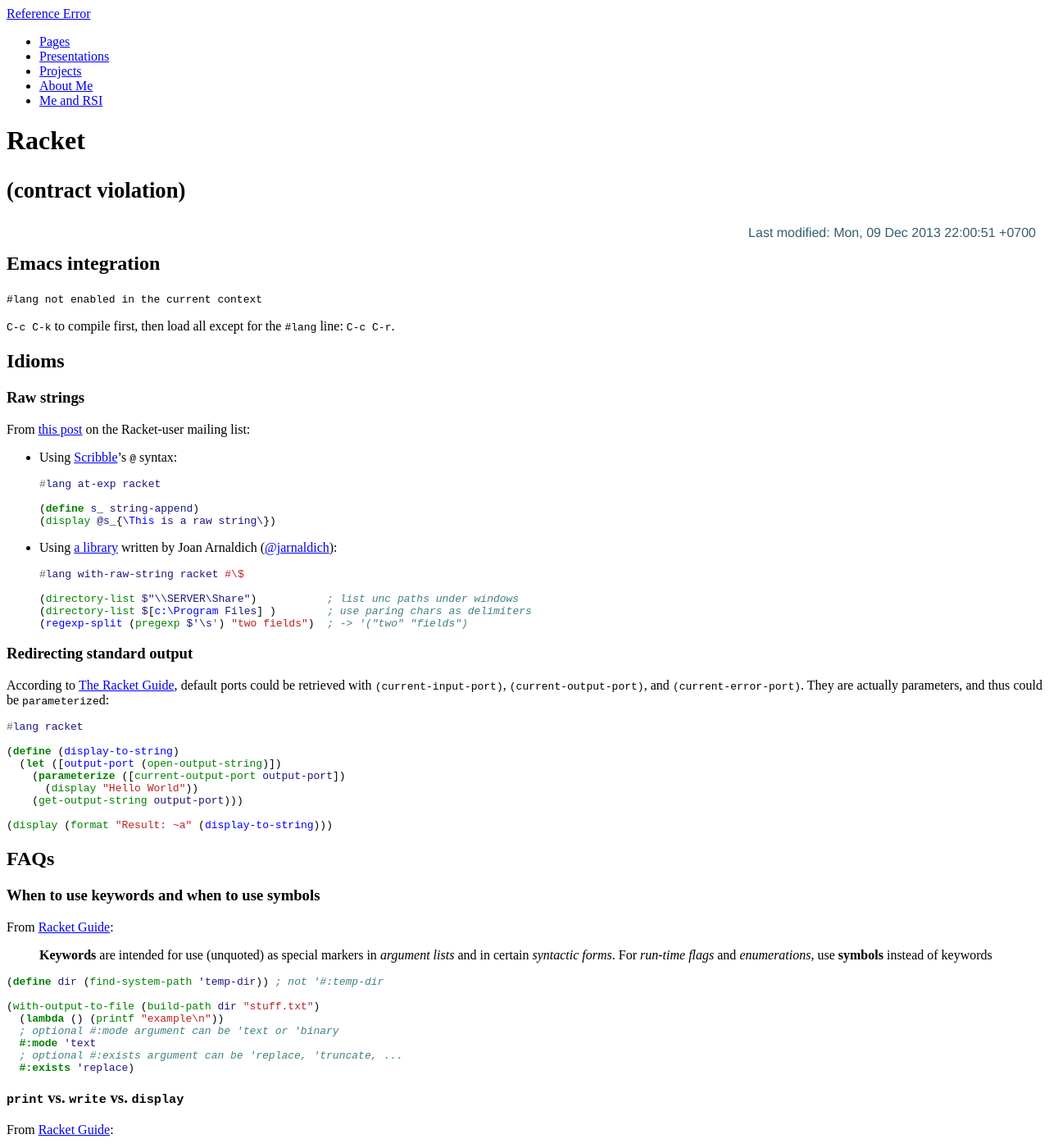
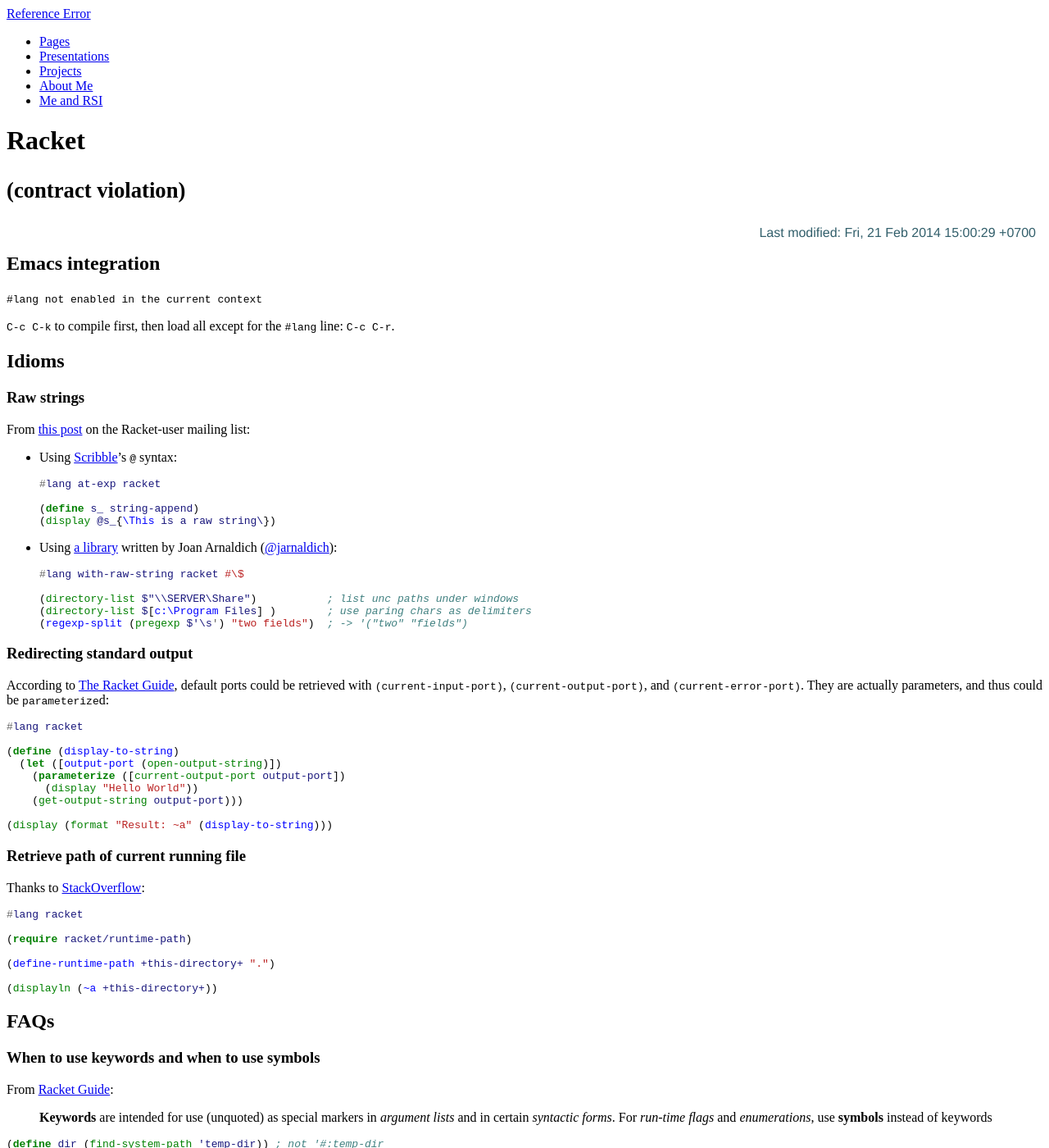
Before and after one commit to cmpitg/cmpitg.github.com, a Jekyll site: the page built from guides/racket.md, in a window 1280 px wide and 1400 px high. Shown: the whole window at 82% size. Built offline with Jekyll 4.4.1, drawn with Linux system fonts in a browser that asks for light colours; Markdown is read by kramdown in place of the engine named in the settings; a script that is not in the unit is left out; comment, search, counter and statistics services are not loaded.

Commit message:
Update Racket guide: retrieving current path

````diff
--- a/guides/racket.md
+++ b/guides/racket.md
@@ -5,7 +5,7 @@
 category: Programming_Language
 tags: [racket, guide]
 permalink: /racket/
-last_updated: Mon, 09 Dec 2013 22:00:51 +0700
+last_updated: Fri, 21 Feb 2014 15:00:29 +0700
 ---
 {% include JB/setup %}
 
@@ -64,6 +64,21 @@
 (display (format "Result: ~a" (display-to-string)))
 ```
 
+### Retrieve path of current running file ###
+
+Thanks to
+[StackOverflow](http://stackoverflow.com/questions/16842811/racket-how-to-retrieve-the-path-of-the-running-file):
+
+```racket
+#lang racket
+
+(require racket/runtime-path)
+
+(define-runtime-path +this-directory+ ".")
+
+(displayln (~a +this-directory+))
+```
+
 ## FAQs
 
 ### When to use keywords and when to use symbols
````
